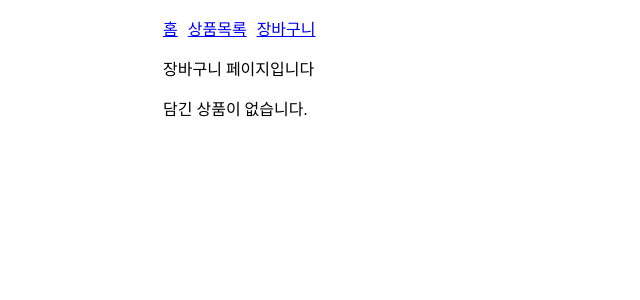
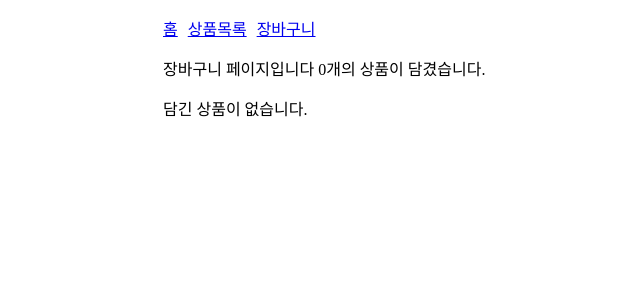
Before and after one commit to b-jisoo/js-, a React (Vite) app in the folder client/: page /cart in a window 1280 px wide. Shown: the top 300 px of the page, without its empty margins (27-667 px from the left). Built offline with nearby package versions, Linux system fonts and the light colour scheme.

Commit message:
장바구니 마무리

```diff
--- a/client/src/main.tsx
+++ b/client/src/main.tsx
@@ -2,8 +2,6 @@ import React from "react";
 import ReactDOM from "react-dom/client";
 import { BrowserRouter } from "react-router-dom";
 import App from "./app";
-import store from "./redux";
-import { getTotals } from "./redux/cartSlice";
 
 ReactDOM.createRoot(document.getElementById("root")!).render(
   <BrowserRouter>
--- a/client/src/pages/cart/index.tsx
+++ b/client/src/pages/cart/index.tsx
@@ -1,21 +1,27 @@
+import { useEffect } from "react";
 import { useDispatch } from "react-redux";
 import { useSelector } from "react-redux";
 import { RootState } from "../../redux";
-import { clearCart } from "../../redux/cartSlice";
+import { clearCart, getTotals } from "../../redux/cartSlice";
 import { CartPage, Product } from "../../type";
 import CartItem from "./items";
 
 const Cart = () => {
   const cartData = useSelector((state: RootState) => state.cart);
+  //const { cartTotalQuantity } = useSelector((state: RootState) => state.cart);
   const dispatch = useDispatch();
 
+  useEffect(() => {
+    dispatch(getTotals(cartData));
+  }, [cartData]);
+
   const handleClearCart = () => {
-    dispatch(clearCart(null));
+    dispatch(clearCart(cartData));
   };
 
   return (
     <div>
-      장바구니 페이지입니다
+      장바구니 페이지입니다 {cartData.cartTotalQuantity}개의 상품이 담겼습니다.
       {cartData.cartItems.length === 0 ? (
         <div>
           <p>담긴 상품이 없습니다.</p>
@@ -29,7 +35,7 @@ const Cart = () => {
             <button onClick={() => handleClearCart()}>Clear Cart</button>
             <div>
               <span>subtotal</span>
-              <span>${cartData.cartTotalAmount}</span>
+              <span>${cartData.cartTotalAmount.toFixed(2)}</span>
             </div>
           </div>
         </div>
--- a/client/src/redux/index.tsx
+++ b/client/src/redux/index.tsx
@@ -1,5 +1,5 @@
 import { configureStore } from "@reduxjs/toolkit";
-import cartSlice from "./cartSlice";
+import cartSlice, { getTotals } from "./cartSlice";
 
 export const store = configureStore({
   reducer: {
```
